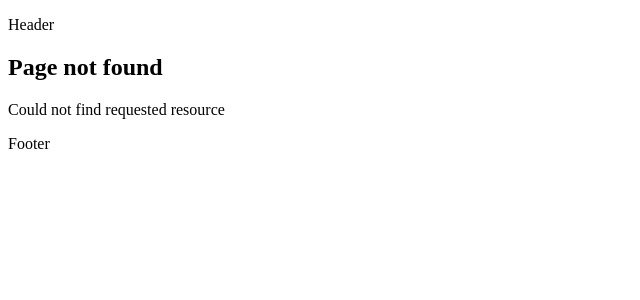
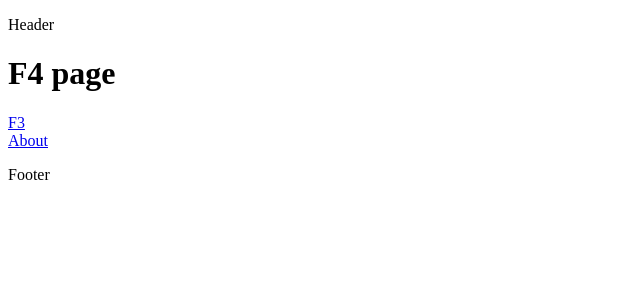
Before and after one commit to hankersore/nextjs, a Next.js app: page /f1/f4 in a window 1280 px wide. Before the commit this address had no page. Shown: the top 300 px of the page, without its empty margins (0-640 px from the left). Built offline with nearby package versions, Linux system fonts and the light colour scheme.

Commit message:
intercepted routes

```diff
--- /dev/null
+++ b/src/app/f1/(.)f2/page.tsx
@@ -0,0 +1,3 @@
+export default function InterceptedF2 () {
+    return <h1>(.) Intercepted F2 page</h1>
+}
--- /dev/null
+++ b/src/app/f1/f2/page.tsx
@@ -0,0 +1,3 @@
+export default function F2() {
+    return <h1>F2 page</h1>;
+}
--- /dev/null
+++ b/src/app/f1/f3/page.tsx
@@ -0,0 +1,3 @@
+export default function F3() {
+    return <h1>F3 page</h1>;
+}
--- /dev/null
+++ b/src/app/f1/f4/(..)f3/page.tsx
@@ -0,0 +1,3 @@
+export default function InterceptedF3 () {
+    return <h1>(..) Intercepted F3 page</h1>;
+}
--- /dev/null
+++ b/src/app/f1/f4/(...)about/page.tsx
@@ -0,0 +1,3 @@
+export default function InterceptedAbout () {
+    return <h1>(...) Intercepted About Page</h1>;
+}
--- /dev/null
+++ b/src/app/f1/f4/page.tsx
@@ -0,0 +1,12 @@
+import Link from "next/link";
+export default function F4() {
+    return (<>
+    <h1>F4 page</h1>
+    <div>
+        <Link href='/f1/f3'>F3</Link>
+    </div>
+    <div>
+    <Link href='/about'>About</Link>
+    </div>
+    </>);
+}
```
Also changed, not shown: src/app/f1/page.tsx (added, +9 -0 lines).
